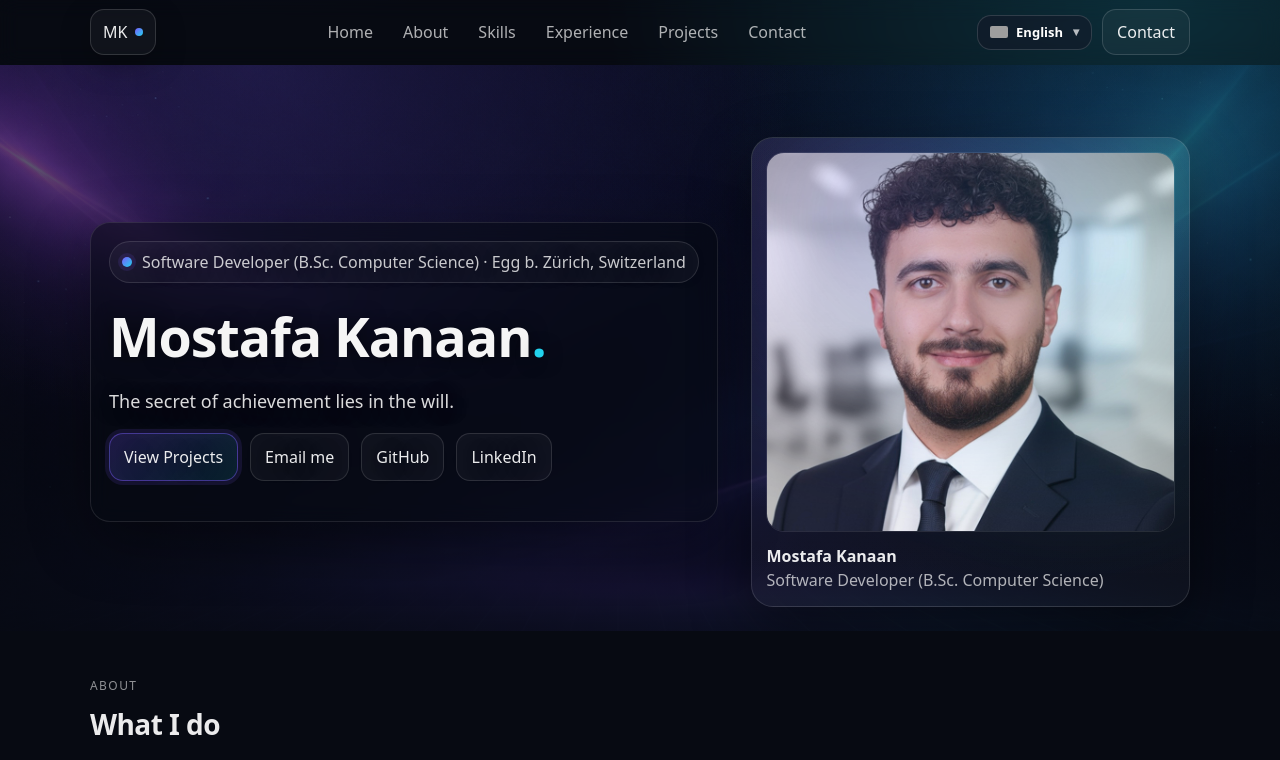
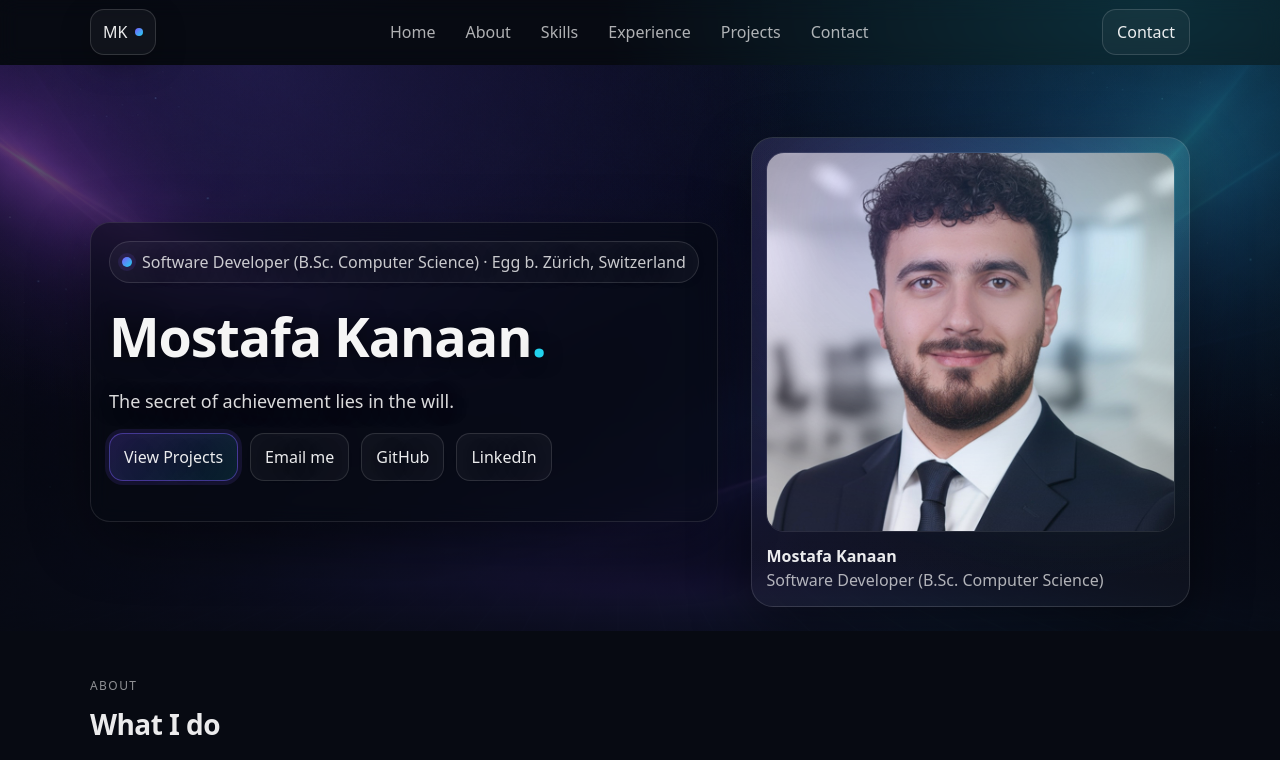
Before and after one commit to mostafakanaan/Personal_Portfolio, a React (Vite) app: page / in a window 1280 px wide. Shown: the top 760 px of the page. Built offline with nearby package versions, Linux system fonts and the light colour scheme; grey boxes are pictures that could not be loaded.

Commit message:
(Deployment Test) Remove LanguageSwitcher component from Navbar

```diff
--- a/src/components/Navbar.jsx
+++ b/src/components/Navbar.jsx
@@ -42,7 +42,7 @@ export default function Navbar({ t, lang, setLang }) {
         </div>
 
         <div className="navRight">
-          <LanguageSwitcher lang={lang} setLang={setLang} />
+          {/* <LanguageSwitcher lang={lang} setLang={setLang} /> */}
           <a
             className="navCta"
             href="#contact"
```
